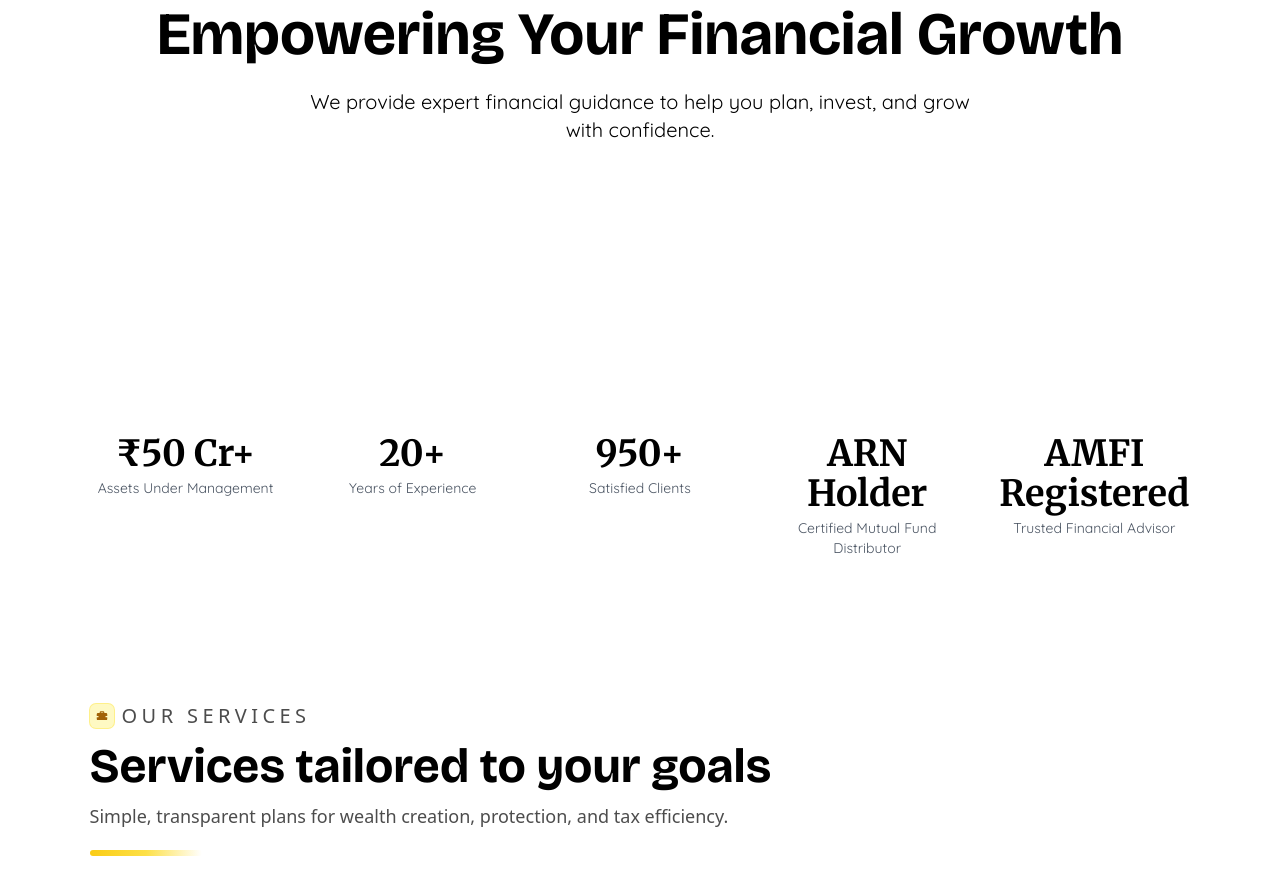
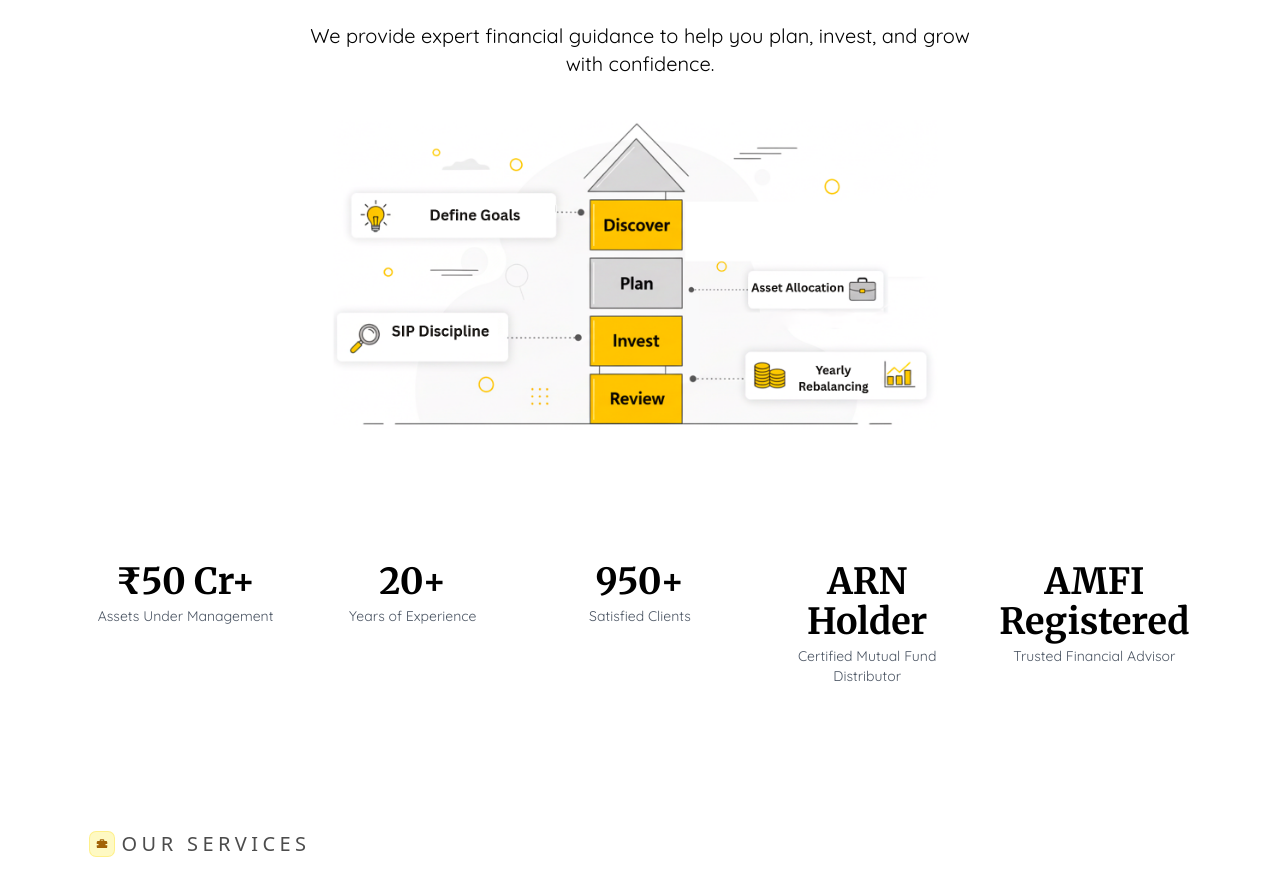
Before and after one commit to akashagrahari78/WealthForge, a React app in the folder frontend/: page / in a window 1280 px wide. Shown: the part 254-1127 px from the top of the page. Built offline with nearby package versions, Linux system fonts and the light colour scheme; the HTML template or start-up script is replaced by a standard one.

Commit message:
hero(ui) fix

```diff
--- a/frontend/src/components/Hero/HeroSections.jsx
+++ b/frontend/src/components/Hero/HeroSections.jsx
@@ -1,6 +1,7 @@
 import React from "react";
 import { motion } from "framer-motion";
-import bgImage from "../../assets/heroBg.png"; // if you switch to inline bg
+import bgImage from "../../assets/heroBg.png";
+import heroVector from '../../assets/heroVector.png'
 
 const HeroSection = () => {
   return (
@@ -12,7 +13,7 @@ const HeroSection = () => {
       <div className="absolute inset-0 bg-white/80" />
 
       <motion.div
-        className="relative z-10 flex flex-col items-center justify-center h-[70vh] text-center text-black px-6"
+        className="relative z-10 flex flex-col items-center justify-start h-[70vh] text-center text-black px-6 pt-20 md:pt-24 lg:pt-32"
         initial={{ opacity: 0, y: 50 }}
         animate={{ opacity: 1, y: 0 }}
         transition={{ duration: 0.8, ease: "easeOut" }}
@@ -24,6 +25,14 @@ const HeroSection = () => {
         <p className="text-lg md:text-xl font-quicksand max-w-2xl mb-8">
           We provide expert financial guidance to help you plan, invest, and grow with confidence.
         </p>
+
+       <div className="w-full flex justify-center">
+          <img
+            alt="financial growth illustration"
+            src={heroVector}
+            className="pointer-events-none select-none object-contain w-full max-w-[900px] md:max-w-[1000px] lg:max-w-[1120px] max-h-[36vh] md:max-h-[38vh] lg:max-h-[40vh]"
+          />
+        </div>
       </motion.div>
     </section>
   );
--- a/frontend/src/components/Services/ServicesHeader.jsx
+++ b/frontend/src/components/Services/ServicesHeader.jsx
@@ -29,7 +29,7 @@ const ServicesHeader = () => (
     </h2>
 
     {/* Subtext */}
-    <p className="mt-3 text-base md:text-lg text-black/70 max-w-2xl">
+    <p className="mt-3 text-base md:text-lg font-quicksand text-black/70 max-w-2xl">
       Simple, transparent plans for wealth creation, protection, and tax efficiency.
     </p>
 
--- a/frontend/src/components/Stats/StatsSection.jsx
+++ b/frontend/src/components/Stats/StatsSection.jsx
@@ -4,7 +4,7 @@ import Counter from "./Counter";
 
 const StatsSection = () => {
   return (
-    <section className="bg-white text-gray-800 py-16">
+<section className="relative z-10 bg-white text-gray-800 py-16 mt-16 md:mt-24 lg:mt-32">
       <div className="max-w-6xl mx-auto px-6 grid grid-cols-2 md:grid-cols-3 lg:grid-cols-5 gap-8 text-center">
         <StatItem subtitle="Assets Under Management">
           <Counter to={50} prefix="₹" suffix=" Cr+" duration={1.4} />
```
Also changed, not shown: frontend/src/assets/heroVector.png (added), frontend/src/temp.txt.
